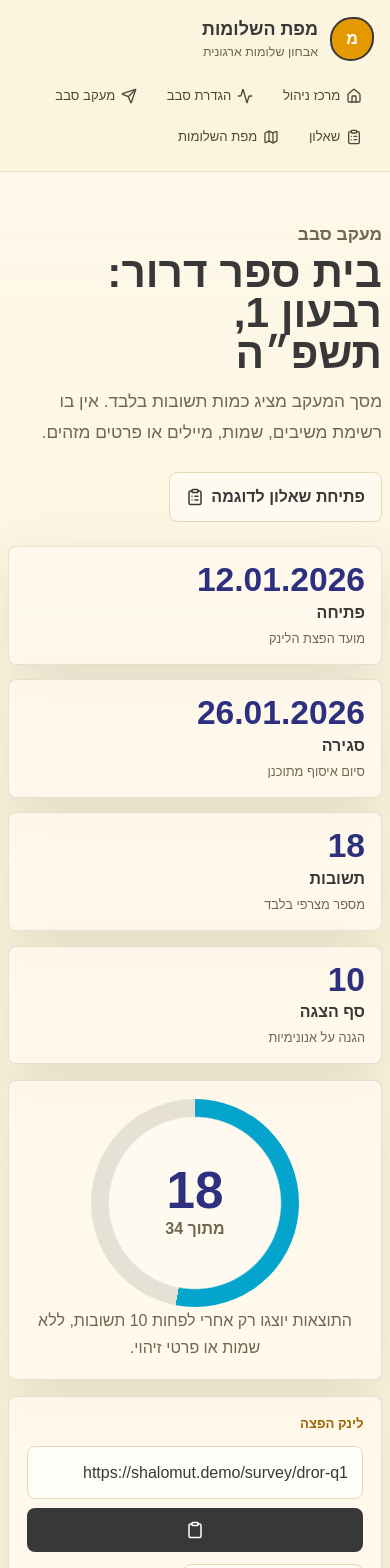
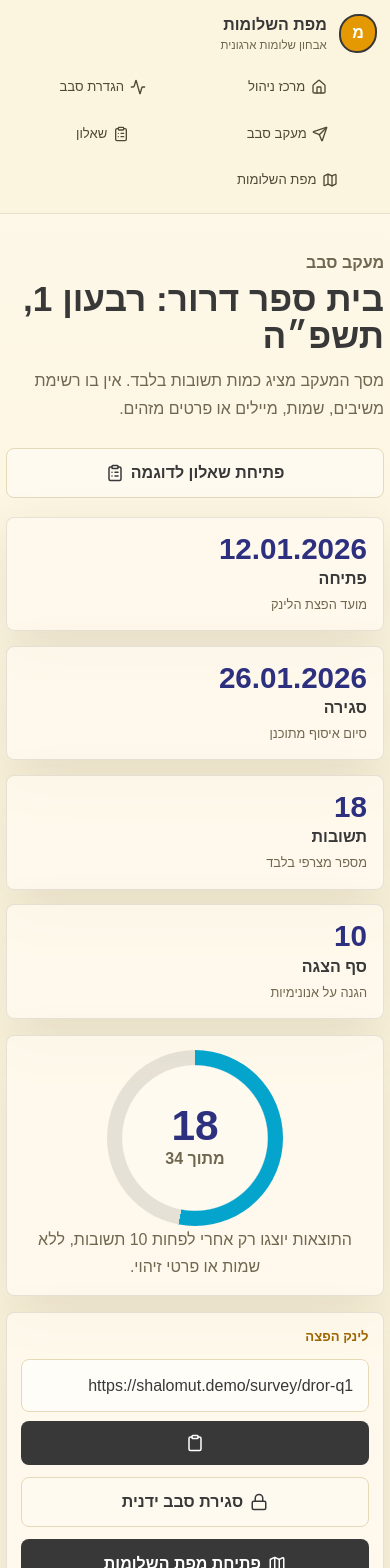
Before and after one commit to shteynu/shalomut-map-demo, a Next.js app: page /round in a window 390 px wide. Shown: the top 1568 px of the page. Built offline with nearby package versions, Linux system fonts and the light colour scheme.

Commit message:
Improve mobile responsiveness

```diff
--- a/src/app/globals.css
+++ b/src/app/globals.css
@@ -45,6 +45,7 @@ html {
 body {
   min-height: 100vh;
   margin: 0;
+  overflow-x: hidden;
   background:
     linear-gradient(180deg, rgba(255, 250, 240, 0.86), rgba(251, 244, 221, 0.95) 42%),
     var(--cream);
@@ -207,6 +208,9 @@ button:disabled {
   border-radius: 8px;
   border: 1px solid transparent;
   font-weight: 800;
+  max-width: 100%;
+  text-align: center;
+  white-space: normal;
   transition:
     transform 150ms ease,
     border-color 150ms ease,
@@ -394,6 +398,7 @@ label {
 input,
 textarea {
   width: 100%;
+  min-width: 0;
   border: 1px solid var(--line);
   border-radius: 8px;
   background: rgba(255, 255, 255, 0.65);
@@ -471,6 +476,10 @@ textarea {
   grid-template-columns: minmax(0, 1fr) auto;
   gap: 0.55rem;
   margin: 0.75rem 0;
+}
+
+.copy-row input {
+  min-width: 0;
 }
 
 .closed-note {
@@ -1215,6 +1224,8 @@ textarea {
     grid-template-columns: repeat(2, minmax(0, 1fr));
     gap: 1rem;
     min-height: 0;
+    overflow: hidden;
+    padding: 0.25rem;
   }
 
   .dashboard-map-blob {
@@ -1223,6 +1234,13 @@ textarea {
     right: auto !important;
     width: 100% !important;
     height: 13.5rem !important;
+    transform: translate(var(--drag-x, 0px), var(--drag-y, 0px));
+  }
+
+  .dashboard-map-blob-plus,
+  .dashboard-map-blob-copy,
+  .dashboard-map-blob-status {
+    transform: none;
   }
 
   .dashboard-metrics-stage {
@@ -1372,23 +1390,64 @@ textarea {
 @media (max-width: 760px) {
   .site-header {
     position: static;
+    gap: 0.8rem;
+    padding: 0.8rem;
+  }
+
+  .brand-mark {
+    width: 100%;
+    min-width: 0;
+  }
+
+  .brand-mark > span:last-child {
+    min-width: 0;
   }
 
   .top-nav {
-    justify-content: flex-start;
+    display: grid;
+    grid-template-columns: repeat(2, minmax(0, 1fr));
+    width: 100%;
+    justify-content: stretch;
   }
 
   .top-nav a {
+    justify-content: center;
+    min-width: 0;
+    padding-inline: 0.45rem;
     font-size: 0.82rem;
+    text-align: center;
   }
 
   .page {
     width: min(100% - 1rem, 1180px);
+    padding-top: 1rem;
   }
 
   .page-intro h1,
   .survey-header h1 {
+    max-width: none;
     font-size: 2.65rem;
+    line-height: 1.05;
+    overflow-wrap: anywhere;
+  }
+
+  .page-intro,
+  .survey-header {
+    padding-block: 1.15rem;
+  }
+
+  .intro-actions,
+  .form-actions,
+  .round-actions {
+    flex-direction: column;
+    align-items: stretch;
+    width: 100%;
+  }
+
+  .intro-actions > *,
+  .form-actions > *,
+  .round-actions > * {
+    width: 100%;
   }
 
   .metric-grid,
@@ -1406,6 +1465,84 @@ textarea {
     min-height: auto;
   }
 
+  .metric-card strong {
+    font-size: 1.85rem;
+    overflow-wrap: anywhere;
+  }
+
+  .privacy-band,
+  .next-step-band,
+  .focus-band,
+  .map-summary {
+    align-items: stretch;
+  }
+
+  .next-step-band a {
+    width: 100%;
+    min-width: 0;
+    justify-content: center;
+  }
+
+  input,
+  textarea {
+    font-size: 16px;
+  }
+
+  .round-progress,
+  .share-panel {
+    padding: 0.9rem;
+  }
+
+  .progress-ring {
+    width: min(11rem, 70vw);
+    height: min(11rem, 70vw);
+  }
+
+  .progress-ring strong,
+  .detail-score strong {
+    font-size: 2.65rem;
+  }
+
+  .survey-shell {
+    width: min(920px, calc(100% - 1rem));
+    padding: 1rem 0 calc(6.5rem + env(safe-area-inset-bottom));
+  }
+
+  .legend-card {
+    min-height: 0;
+  }
+
+  .question-card {
+    padding: 0.9rem;
+  }
+
+  .answer-button {
+    width: 100%;
+  }
+
+  .sticky-submit {
+    padding: 0.75rem 0.75rem calc(0.75rem + env(safe-area-inset-bottom));
+  }
+
+  .survey-complete {
+    width: min(620px, calc(100% - 1rem));
+    padding: 1rem 0;
+  }
+
+  .survey-complete h1 {
+    font-size: 2.2rem;
+    line-height: 1.08;
+  }
+
+  .section-title {
+    flex-direction: column;
+    align-items: stretch;
+  }
+
+  .recommendation-card {
+    min-height: auto;
+  }
+
   .stone-map-panel {
     display: grid;
     grid-template-columns: repeat(2, minmax(0, 1fr));
@@ -1438,6 +1575,37 @@ textarea {
 }
 
 @media (max-width: 430px) {
+  .brand-symbol {
+    width: 2.4rem;
+    height: 2.4rem;
+  }
+
+  .brand-mark strong {
+    font-size: 1rem;
+  }
+
+  .brand-mark small {
+    font-size: 0.72rem;
+  }
+
+  .top-nav a {
+    min-height: 2.55rem;
+  }
+
+  .page {
+    width: min(100% - 0.75rem, 1180px);
+  }
+
+  .page-intro h1,
+  .survey-header h1 {
+    font-size: 2.2rem;
+  }
+
+  .page-intro p,
+  .survey-header p {
+    font-size: 1rem;
+  }
+
   .stone-map-panel {
     grid-template-columns: 1fr;
   }
@@ -1449,4 +1617,95 @@ textarea {
   .icon-button {
     width: 100%;
   }
-}
+
+  .dashboard-mock-page {
+    width: min(100% - 0.75rem, 1240px);
+    padding-top: 0.75rem;
+  }
+
+  .dashboard-home-link {
+    width: 100%;
+  }
+
+  .dashboard-heading h1 {
+    font-size: 2.35rem;
+    line-height: 1.04;
+  }
+
+  .dashboard-heading p {
+    font-size: 1.05rem;
+  }
+
+  .dashboard-map-hint {
+    border-radius: 8px;
+    font-size: 0.9rem;
+    line-height: 1.45;
+  }
+
+  .dashboard-map-stage {
+    gap: 0.75rem;
+    margin-top: 0.9rem;
+    padding: 0;
+  }
+
+  .dashboard-map-blob {
+    min-height: 10.75rem;
+  }
+
+  .dashboard-map-blob-plus {
+    top: 0.75rem;
+    left: 0.85rem;
+  }
+
+  .dashboard-map-blob-copy strong {
+    font-size: 1.35rem;
+  }
+
+  .dashboard-map-blob-copy span,
+  .dashboard-single-blob-copy p {
+    font-size: 1rem;
+  }
+
+  .dashboard-map-blob-status {
+    font-size: 0.78rem;
+  }
+
+  .dashboard-single-blob,
+  .dashboard-metric-blob,
+  .dashboard-recommendation-blob,
+  .dashboard-recommendation-blob-generic {
+    border-radius: 8px;
+  }
+
+  .dashboard-single-blob {
+    min-height: 20rem;
+    padding: 1.25rem;
+  }
+
+  .dashboard-single-blob-copy {
+    text-align: right;
+  }
+
+  .dashboard-metrics-stage,
+  .dashboard-recommendations-stage {
+    margin-top: 1.35rem;
+  }
+
+  .dashboard-metric-blob {
+    min-height: 11rem;
+    padding: 1.2rem;
+  }
+
+  .dashboard-recommendation-blob {
+    min-height: auto;
+    padding: 1.2rem;
+  }
+
+  .dashboard-recommendation-blob h2 {
+    font-size: 1.18rem;
+  }
+
+  .dashboard-recommendation-blob p {
+    font-size: 0.96rem;
+  }
+}
```
